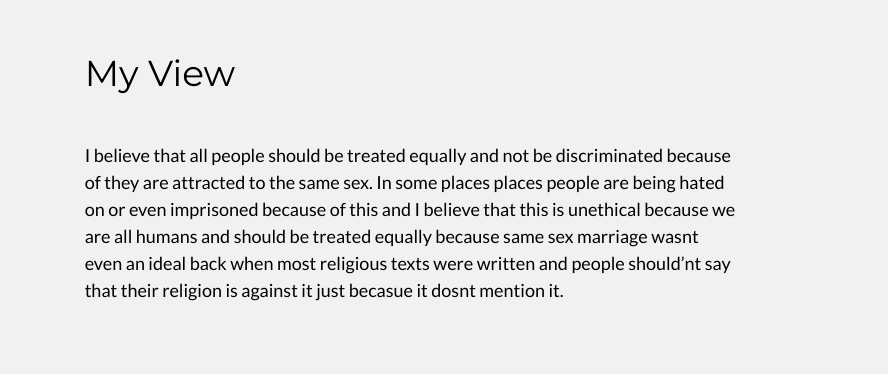
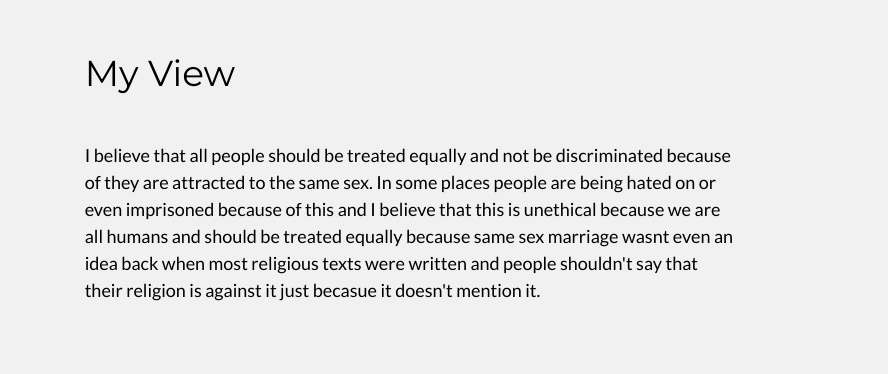
Before and after one commit to BenjaminMetz04/BlurredVision, a plain HTML site: page index.html in a window 1280 px wide. Shown: the part 2014-2388 px from the top of the page, 392-1280 px from the left. Drawn offline with nearby package versions, Linux system fonts and the light colour scheme.

Commit message:
Update index.html

```diff
--- a/index.html
+++ b/index.html
@@ -72,7 +72,7 @@ body,h1,h2,h3,h4,h5,h6 {font-family: "Lato", sans-serif}
 
       <div class="w3-twothird">
         <h1>My View</h1>
-        <h5 class="w3-padding-32">I believe that all people should be treated equally and not be discriminated because of they are attracted to the same sex. In some places places people are being hated on or even imprisoned because of this and I believe that this is unethical because we are all humans and should be treated equally because same sex marriage wasnt even an ideal back when most religious texts were written and people should’nt say that their religion is against it just becasue it dosnt mention it.</h5>
+        <h5 class="w3-padding-32">I believe that all people should be treated equally and not be discriminated because of they are attracted to the same sex. In some places people are being hated on or even imprisoned because of this and I believe that this is unethical because we are all humans and should be treated equally because same sex marriage wasnt even an idea back when most religious texts were written and people shouldn't say that their religion is against it just becasue it doesn't mention it.</h5>
       </div>
     </div>
   </div>
```
